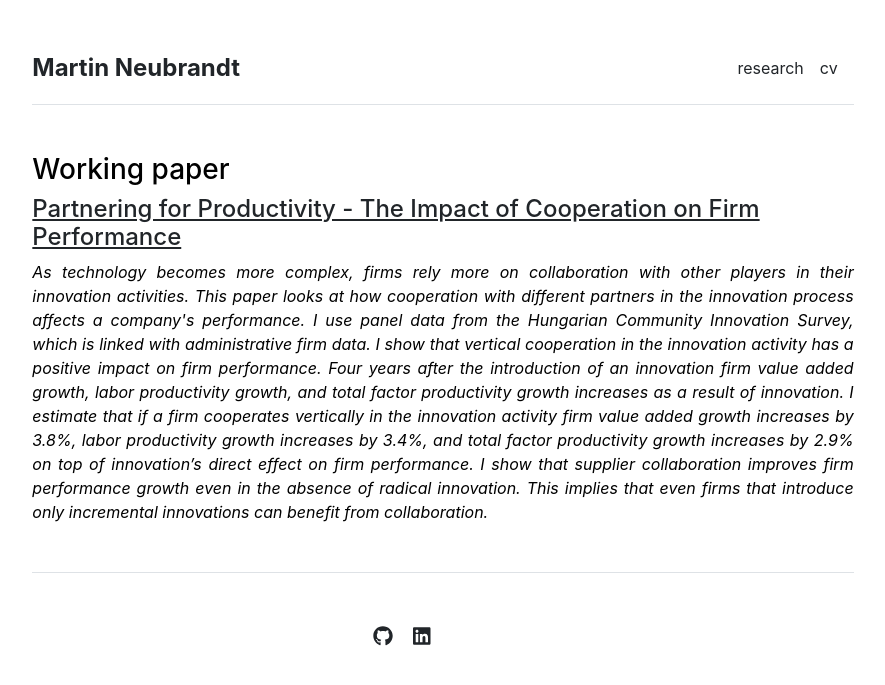
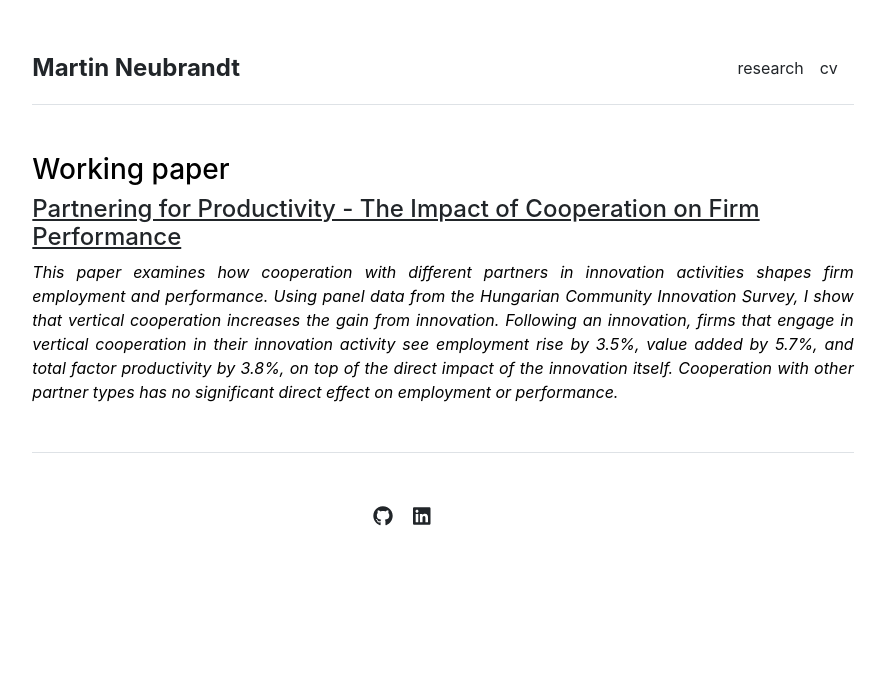
Before and after one commit to martinneubrandt/martinneubrandt.github.io, a Jekyll site: the page built from research.md, in a window 1280 px wide. Shown: the top 685 px of the page, without its empty margins (197-1082 px from the left). Built offline with Jekyll 4.4.1, drawn with Linux system fonts in a browser that asks for light colours.

Commit message:
Update working paper link and abstract

```diff
--- a/_layouts/research.html
+++ b/_layouts/research.html
@@ -6,6 +6,6 @@ layout: default
 
 <h3> Working paper </h3>
 
-<h4><a href="https://www.dropbox.com/scl/fi/7wtdkhy7oqydiifom7al3/partnering_for_productivity.pdf?rlkey=z2c4c8cy9v83f50u3ll3963xz&st=ihdwcvbc&dl=0">Partnering for Productivity - The Impact of Cooperation on Firm Performance</a></h4>
+<h4><a href="http://dx.doi.org/10.2139/ssrn.6052268">Partnering for Productivity - The Impact of Cooperation on Firm Performance</a></h4>
 
-<p align="justify"><i>As technology becomes more complex, firms rely more on collaboration with other players in their innovation activities. This paper looks at how cooperation with different partners in the innovation process affects a company's performance. I use panel data from the Hungarian Community Innovation Survey, which is linked with administrative firm data. I show that vertical cooperation in the innovation activity has a positive impact on firm performance. Four years after the introduction of an innovation firm value added growth, labor productivity growth, and total factor productivity growth increases as a result of innovation. I estimate that if a firm cooperates vertically in the innovation activity firm value added growth increases by 3.8%, labor productivity growth increases by 3.4%, and total factor productivity growth increases by 2.9% on top of innovation’s direct effect on firm performance. I show that supplier collaboration improves firm performance growth even in the absence of radical innovation. This implies that even firms that introduce only incremental innovations can benefit from collaboration.</i></p>
+<p align="justify"><i>This paper examines how cooperation with different partners in innovation activities shapes firm employment and performance. Using panel data from the Hungarian Community Innovation Survey, I show that vertical cooperation increases the gain from innovation. Following an innovation, firms that engage in vertical cooperation in their innovation activity see employment rise by 3.5%, value added by 5.7%, and total factor productivity by 3.8%, on top of the direct impact of the innovation itself. Cooperation with other partner types has no significant direct effect on employment or performance.</i></p>
```
